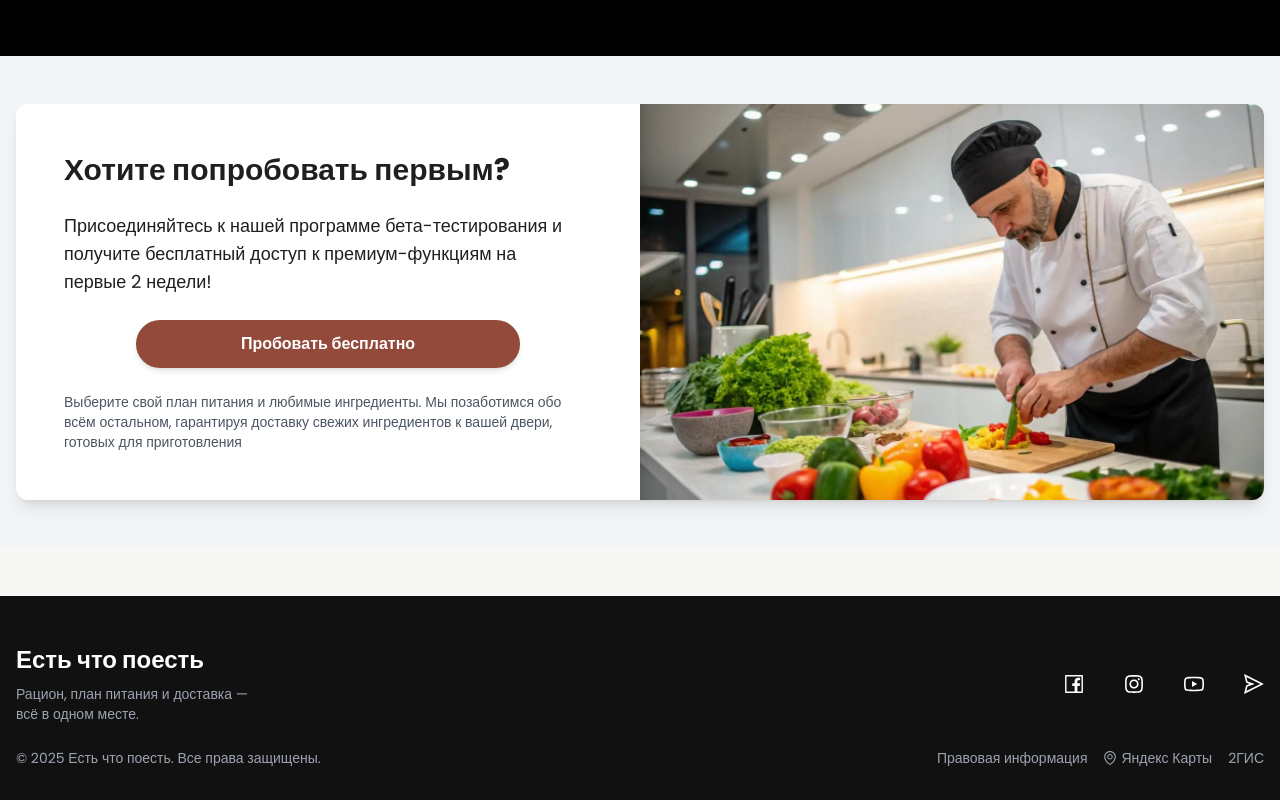
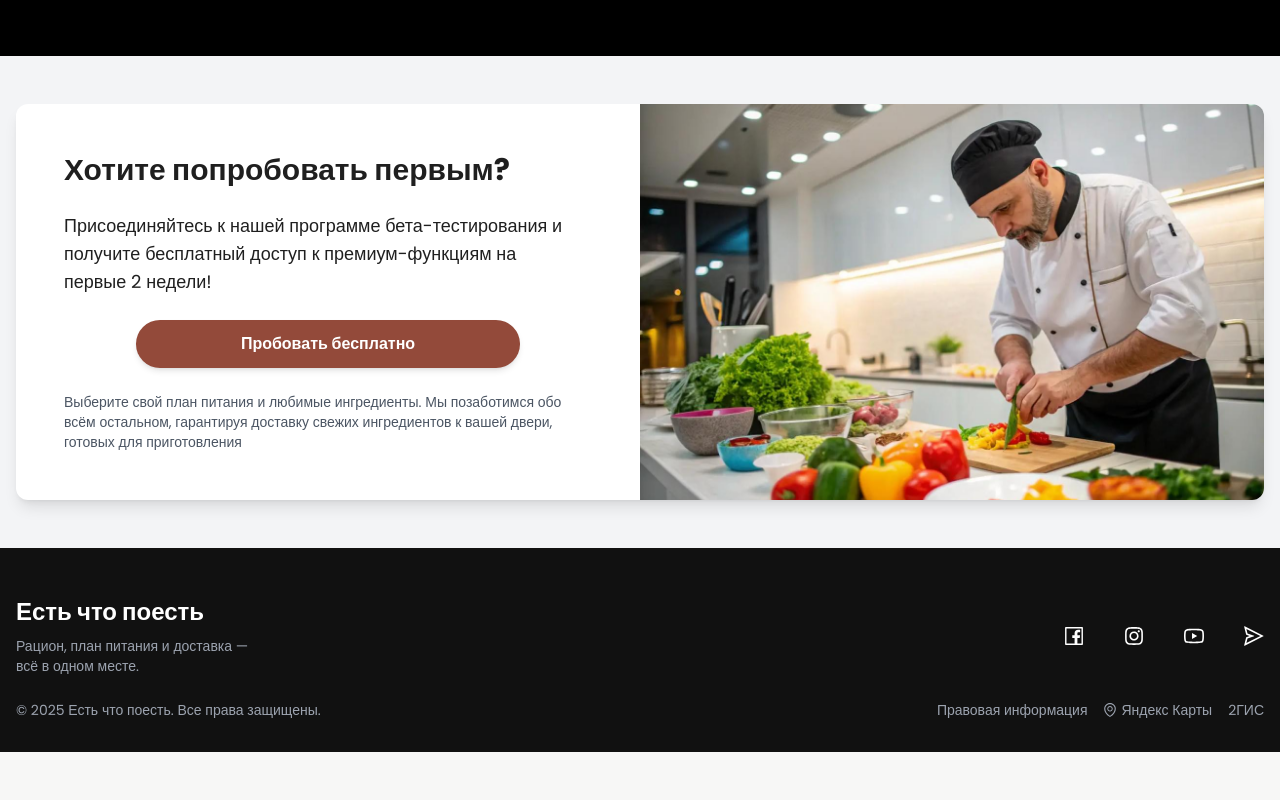
Before and after one commit to Mamniash/gastritis, a Next.js app: page / in a window 1280 px wide. Shown: the part 2019-2819 px from the top of the page. After the commit the page ends 2771 px from the top, so only its background shows below. Built offline with nearby package versions, Linux system fonts and the light colour scheme.

Commit message:
fix footer

```diff
--- a/src/components/Footer.tsx
+++ b/src/components/Footer.tsx
@@ -14,7 +14,7 @@ const Footer = () => {
 	const currentYear = new Date().getFullYear()
 
 	return (
-		<footer className='bg-[#111] text-white pt-12 pb-8 mt-12'>
+		<footer className='bg-[#111] text-white pt-12 pb-8'>
 			<div className='container mx-auto px-4'>
 				<div className='flex flex-col md:flex-row justify-between items-start md:items-center mb-6 gap-6'>
 					<div>
```
